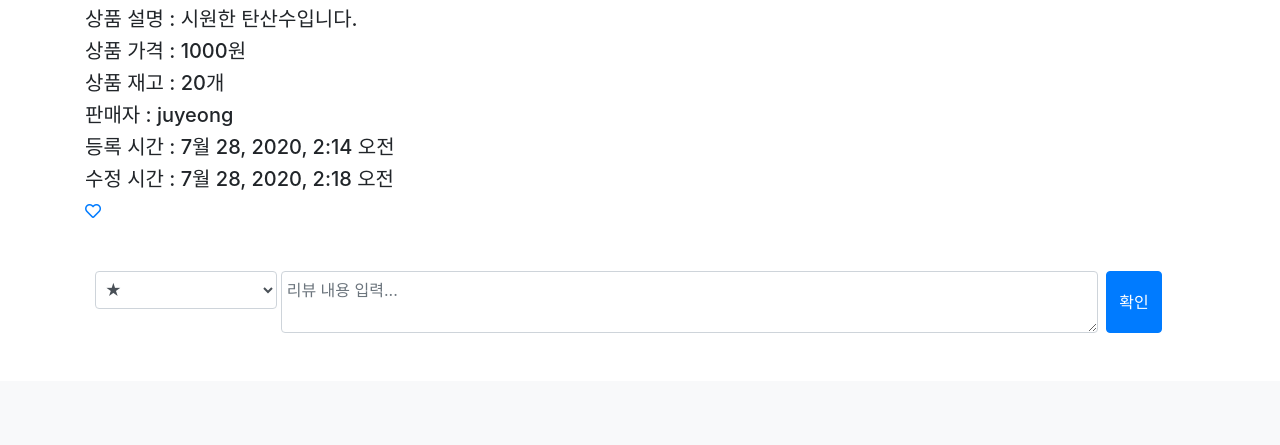
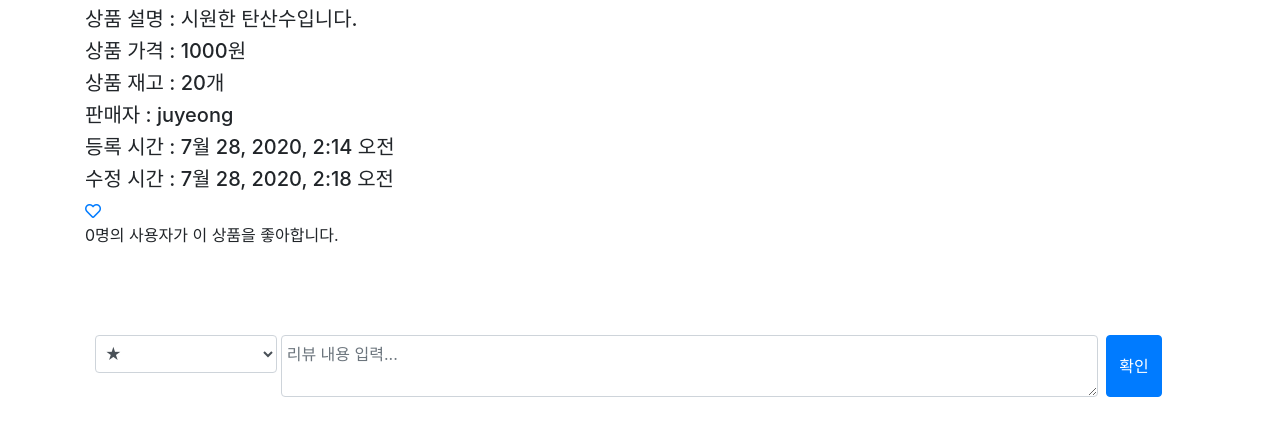
Before and after one commit to JuYeong0413/2020-dgulion-crud-hackathon, a Django app: page /products/1/ in a window 1280 px wide. Shown: the part 617-1062 px from the top of the page. Before the commit the page ends 950 px from the top, so only its background shows below. Run offline with Django 3.2, Linux system fonts and the light colour scheme; data comes from the database, SQL or seed files in the repository; both versions use the stored data as it was after the commit; some libraries are stand-ins or nearby versions.

Commit message:
좋아요 개수, 좋아요 누른 사람 목록

```diff
--- a/products/templates/products/show.html
+++ b/products/templates/products/show.html
@@ -28,6 +28,12 @@
             <i class="far fa-heart"></i>
         {% endif %}
     </a>
+    <p>{{ product.like_count }}명의 사용자가 이 상품을 좋아합니다.</p>
+    <p>
+        {% for user in product.liked_users.all %} <!-- 상품에 좋아요를 누른 모든 사용자를 user라는 변수에 담은 후 -->
+            {{ user.username }} <!-- username 출력 -->
+        {% endfor %}
+    </p>
     <br>
     {% if user == product.seller %} <!-- 페이지에 접속한 사람이 상품 판매자인 경우에만 수정, 삭제 가능하도록 버튼 표시 -->
         <a href="{% url 'products:update' product.pk %}" class="btn btn-primary">수정</a>
```
Also changed, not shown: db.sqlite3.
